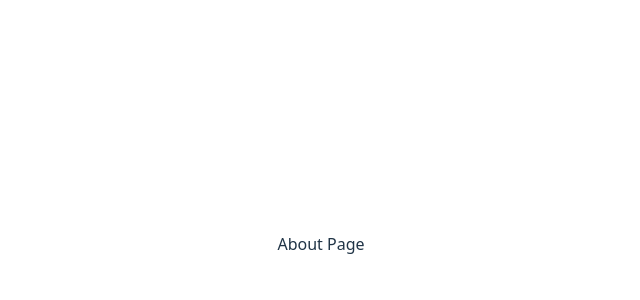
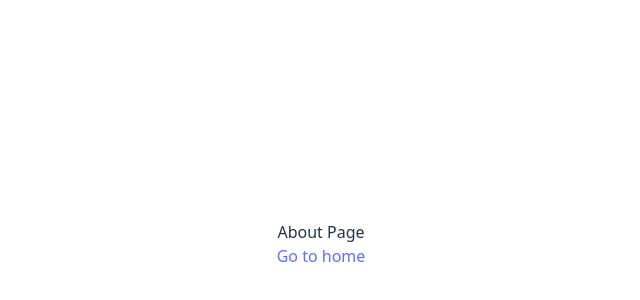
Before and after one commit to xchezzzx/my-app, a React (Vite) app: page /about in a window 1280 px wide. Shown: the part 156-456 px from the top of the page, without its empty margins (319-959 px from the left). Built offline with nearby package versions, Linux system fonts and the light colour scheme.

Commit message:
added link to the about page

```diff
--- a/src/About.tsx
+++ b/src/About.tsx
@@ -1,5 +1,12 @@
+import { Link } from "react-router-dom"
+
 function About() {
-  return <div>About Page</div>
+  return (
+    <div>
+        <div>About Page</div>
+        <Link to="/">Go to home</Link>
+    </div>
+  )
 }
 
 export default About
```
